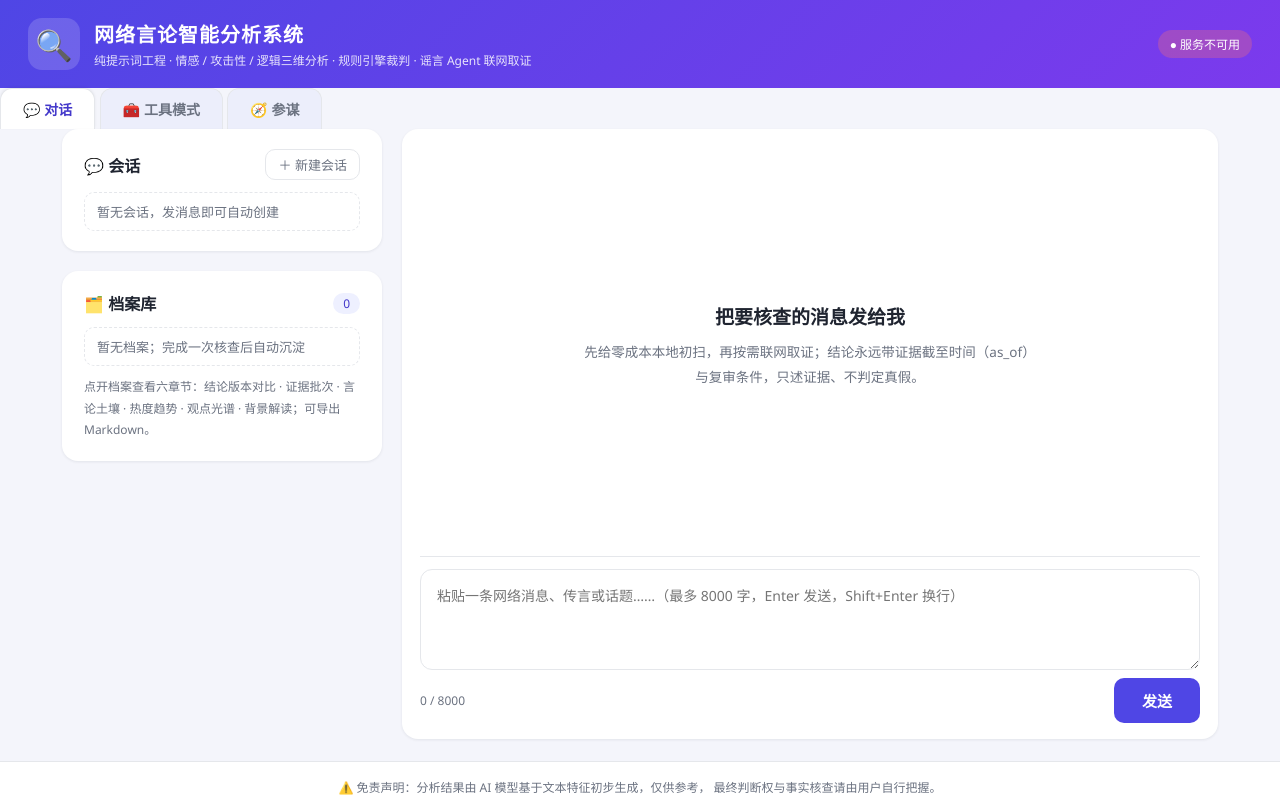
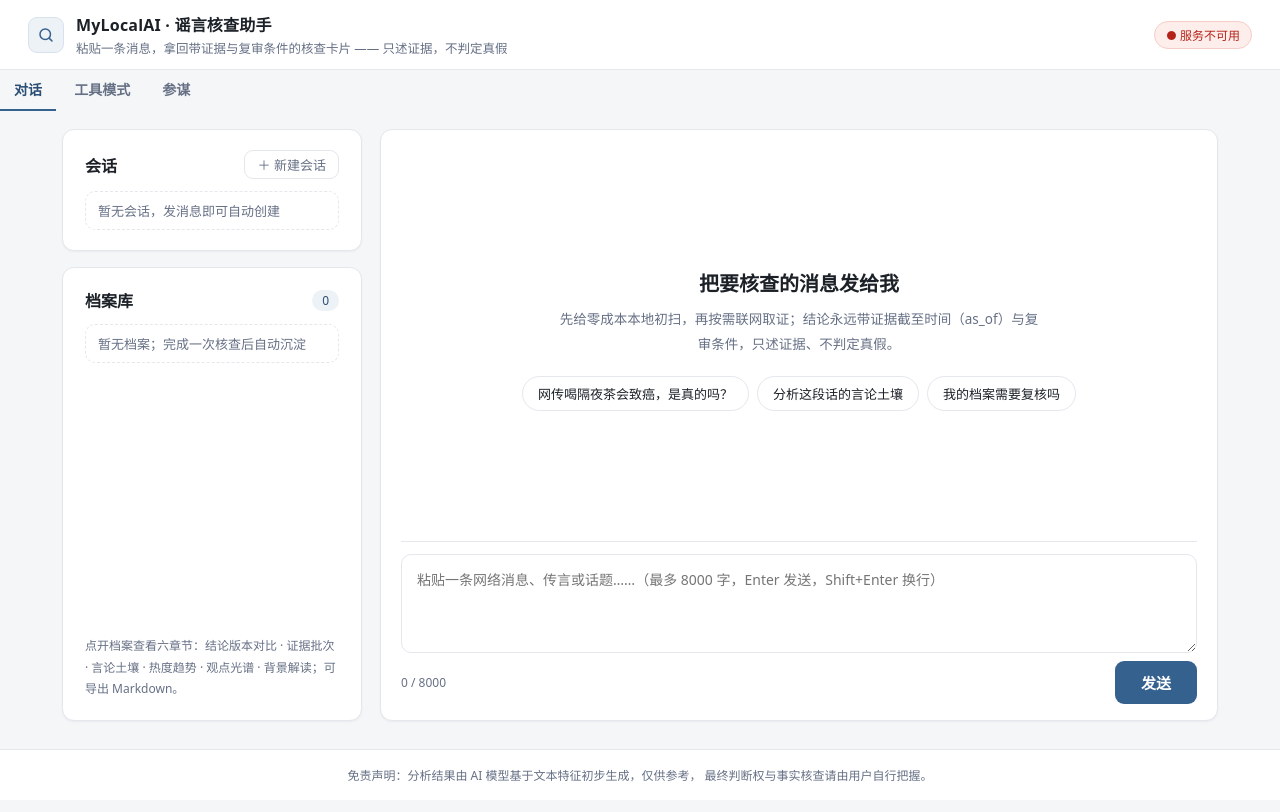
Before and after one commit to nonecx/MyLocalAI, a plain HTML site: page src/mylocalai/web/static/index.html in a window 1280 px wide. Drawn offline with Linux system fonts and the light colour scheme; files that its build step writes are made by us from their sources; no server answers; files whose address does not match are found by name.

Commit message:
UI 换皮+对话页重排：浅色工具风设计令牌（中性灰底+低饱和石板蓝）、渐变横幅改白底细线 header（副标题改人话）、文件夹 Tab 改下划线式、全站去装饰 emoji；对话页全高布局（侧栏档案列随视口滚动、消息流与输入框居中 860px）、欢迎态加三个可点示例（chat.js 三行接线）、参谋三卡等高+空态虚线框；服务端静态资源 Cache-Control: no-cache（升级后普通刷新即生效，不动旧前端契约字符串）；CI 1040+28 全绿

```diff
--- a/src/mylocalai/web/static/chat.css
+++ b/src/mylocalai/web/static/chat.css
@@ -8,32 +8,34 @@
 /* ---------- 首页双 Tab 导航 ---------- */
 .top-tabs {
   display: flex;
-  gap: 8px;
-  padding: 16px 22px 0;
+  gap: 2px;
+  padding: 8px 22px 0;
   max-width: 1200px;
   width: 100%;
   margin: 0 auto;
+  border-bottom: 1px solid var(--border);
 }
 
 .top-tab {
-  border: 1.5px solid var(--border);
-  border-bottom: none;
-  background: #eceefb;
+  border: none;
+  border-bottom: 2px solid transparent;
+  background: transparent;
   color: var(--muted);
   font-size: 14px;
   font-weight: 600;
-  padding: 10px 22px;
-  border-radius: 12px 12px 0 0;
+  padding: 9px 14px 10px;
+  border-radius: 6px 6px 0 0;
   cursor: pointer;
   transition: background 0.15s, color 0.15s;
 }
 
-.top-tab:hover { color: var(--primary); }
+.top-tab:hover { color: var(--text); background: rgba(28, 33, 40, 0.04); }
 
 .top-tab.active {
-  background: var(--panel);
+  background: transparent;
   color: var(--primary-dark);
-  box-shadow: 0 -1px 3px rgba(16, 24, 40, 0.06);
+  border-bottom-color: var(--primary);
+  box-shadow: none;
 }
 
 /* ---------- 对话布局 ---------- */
@@ -41,23 +43,34 @@
 
 .chat-layout {
   display: grid;
-  grid-template-columns: 320px minmax(0, 1fr);
-  gap: 20px;
-  padding: 0 22px 22px;
+  grid-template-columns: 300px minmax(0, 1fr);
+  gap: 18px;
+  padding: 18px 22px;
   max-width: 1200px;
   width: 100%;
   margin: 0 auto;
-  align-items: start;
+  align-items: stretch;
+  height: calc(100vh - 172px);
+  min-height: 520px;
 }
 
 .chat-side {
   display: flex;
   flex-direction: column;
-  gap: 20px;
+  gap: 16px;
   min-width: 0;
+  min-height: 0;
 }
 
-.chat-new-btn { font-size: 13px; padding: 5px 12px; }
+.chat-side > .chat-sessions-panel { flex: 0 0 auto; }
+.chat-side > .chat-dossier-panel {
+  flex: 1 1 auto;
+  min-height: 0;
+  display: flex;
+  flex-direction: column;
+}
+
+.chat-new-btn { font-size: 13px; padding: 4px 12px; }
 
 /* ---------- 会话列表 ---------- */
 .chat-session-list,
@@ -66,9 +79,11 @@
   display: flex;
   flex-direction: column;
   gap: 6px;
-  max-height: 300px;
+  max-height: 220px;
   overflow-y: auto;
 }
+
+.chat-dossier-list { flex: 1 1 auto; max-height: none; }
 
 .chat-session-list li,
 .chat-dossier-list li {
@@ -140,7 +155,7 @@
   border: 1px solid var(--border);
   border-radius: 10px;
   padding: 8px 10px;
-  background: #fbfbfe;
+  background: #fafbfc;
 }
 
 .chat-dossier-chapter-title {
@@ -259,10 +274,9 @@
 .chat-main-panel {
   display: flex;
   flex-direction: column;
-  min-height: 540px;
-  height: calc(100vh - 190px);
+  min-height: 0;
   min-width: 0;
-  padding: 16px 18px;
+  padding: 16px 20px;
 }
 
 .chat-messages {
@@ -272,6 +286,9 @@
   flex-direction: column;
   gap: 14px;
   padding: 6px 4px 14px;
+  width: 100%;
+  max-width: 860px;
+  margin: 0 auto;
 }
 
 .chat-welcome {
@@ -280,8 +297,32 @@
   color: var(--muted);
   padding: 30px 20px;
 }
-.chat-welcome h2 { font-size: 19px; color: var(--text); margin-bottom: 10px; }
-.chat-welcome p { font-size: 13.5px; line-height: 1.9; max-width: 460px; }
+.chat-welcome h2 { font-size: 20px; color: var(--text); margin-bottom: 10px; }
+.chat-welcome p { font-size: 13.5px; line-height: 1.9; max-width: 480px; margin: 0 auto; }
+
+.chat-welcome-samples {
+  margin-top: 18px;
+  display: flex;
+  justify-content: center;
+  flex-wrap: wrap;
+  gap: 8px;
+}
+
+.chat-welcome-sample {
+  border: 1px solid var(--border);
+  background: var(--panel);
+  color: var(--text);
+  border-radius: 999px;
+  padding: 7px 15px;
+  font-size: 13px;
+  cursor: pointer;
+  transition: border-color 0.15s, color 0.15s, background 0.15s;
+}
+.chat-welcome-sample:hover {
+  border-color: var(--primary);
+  color: var(--primary-dark);
+  background: var(--primary-soft);
+}
 
 .msg { display: flex; }
 .msg-user { justify-content: flex-end; }
@@ -355,7 +396,7 @@
   display: block;
   height: 100%;
   border-radius: 999px;
-  background: linear-gradient(90deg, var(--primary) 0%, #7c3aed 100%);
+  background: var(--primary);
   transition: width 0.3s;
 }
 
@@ -432,6 +473,9 @@
   display: flex;
   flex-direction: column;
   gap: 8px;
+  width: 100%;
+  max-width: 860px;
+  margin: 0 auto;
 }
 
 .chat-composer textarea {
@@ -451,9 +495,10 @@
 
 /* ---------- 窄屏 ---------- */
 @media (max-width: 900px) {
-  .chat-layout { grid-template-columns: 1fr; }
-  .chat-main-panel { height: auto; min-height: 420px; }
-  .chat-messages { min-height: 320px; }
+  .chat-layout { grid-template-columns: 1fr; height: auto; min-height: 0; }
+  .chat-main-panel { min-height: 460px; height: auto; }
+  .chat-side > .chat-dossier-panel { flex: 0 0 auto; }
+  .chat-dossier-list { max-height: 240px; }
 }
 
 /* ---------- 参谋 Tab（L4）：话术模式库 / 信源画像 / 本周简报 ----------
@@ -476,14 +521,24 @@
   border: 1px solid var(--border);
   border-radius: 10px;
   padding: 12px 14px;
-  background: #fbfbfe;
+  background: #fafbfc;
   min-width: 0;
+  display: flex;
+  flex-direction: column;
 }
 
 .insight-card-title { font-size: 13.5px; font-weight: 700; margin-bottom: 8px; }
-.insight-card-body { font-size: 12.5px; line-height: 1.8; }
+.insight-card-body { font-size: 12.5px; line-height: 1.8; flex: 1 1 auto; }
 
-.insight-empty { color: var(--muted); font-size: 12.5px; margin: 0; }
+.insight-empty {
+  color: var(--muted);
+  font-size: 12.5px;
+  margin: 0;
+  border: 1px dashed var(--border);
+  border-radius: 8px;
+  padding: 18px 12px;
+  text-align: center;
+}
 
 .insight-count { font-size: 13px; margin: 0 0 6px; }
 .insight-sub { font-size: 12px; margin: 0 0 8px; }
--- a/src/mylocalai/web/static/index.html
+++ b/src/mylocalai/web/static/index.html
@@ -10,10 +10,16 @@
 <body>
   <header class="site-header">
     <div class="brand">
-      <span class="logo">🔍</span>
+      <span class="logo" aria-hidden="true">
+        <svg viewBox="0 0 24 24" width="18" height="18" fill="none" stroke="currentColor"
+          stroke-width="2" stroke-linecap="round" stroke-linejoin="round">
+          <circle cx="11" cy="11" r="7" />
+          <path d="M20 20l-3.5-3.5" />
+        </svg>
+      </span>
       <div class="brand-text">
-        <h1>网络言论智能分析系统</h1>
-        <p>纯提示词工程 · 情感 / 攻击性 / 逻辑三维分析 · 规则引擎裁判 · 谣言 Agent 联网取证</p>
+        <h1>MyLocalAI · 谣言核查助手</h1>
+        <p>粘贴一条消息，拿回带证据与复审条件的核查卡片 —— 只述证据，不判定真假</p>
       </div>
     </div>
     <span id="apiStatus" class="status-chip checking">服务检查中…</span>
@@ -22,9 +28,9 @@
   <!-- ============ 首页三 Tab（M2/L4）：对话为默认 Tab；工具模式 = 原分析页；
        参谋 = L4 只读聚合页（insights.js 接管，切进时刷新） ============ -->
   <nav class="top-tabs" id="topTabs" role="tablist">
-    <button class="top-tab active" data-tab="chat" type="button">💬 对话</button>
-    <button class="top-tab" data-tab="tools" type="button">🧰 工具模式</button>
-    <button class="top-tab" data-tab="insights" type="button">🧭 参谋</button>
+    <button class="top-tab active" data-tab="chat" type="button">对话</button>
+    <button class="top-tab" data-tab="tools" type="button">工具模式</button>
+    <button class="top-tab" data-tab="insights" type="button">参谋</button>
   </nav>
 
   <!-- ============ 对话 Tab（M2 新增，chat.js 接管） ============ -->
@@ -34,7 +40,7 @@
         <!-- 会话列表 -->
         <section class="panel chat-sessions-panel">
           <div class="panel-head">
-            <h2>💬 会话</h2>
+            <h2>会话</h2>
             <button id="chatNewSession" class="btn-ghost chat-new-btn" type="button">＋ 新建会话</button>
           </div>
           <ul id="chatSessionList" class="chat-session-list">
@@ -44,7 +50,7 @@
         <!-- 档案库（M3：完整六章节档案库视图，chat.js 渲染） -->
         <section class="panel chat-dossier-panel">
           <div class="panel-head">
-            <h2>🗂️ 档案库</h2>
+            <h2>档案库</h2>
             <span id="chatDossierCount" class="count-chip">0</span>
           </div>
           <ul id="chatDossierList" class="chat-dossier-list">
@@ -56,19 +62,27 @@
 
       <!-- 消息流 + 输入区 -->
       <section class="panel chat-main-panel">
-        <div id="chatMessages" class="chat-messages">
-          <div class="chat-welcome">
-            <h2>把要核查的消息发给我</h2>
-            <p>先给零成本本地初扫，再按需联网取证；结论永远带证据截至时间（as_of）与复审条件，只述证据、不判定真假。</p>
+          <div id="chatMessages" class="chat-messages">
+            <div class="chat-welcome">
+              <h2>把要核查的消息发给我</h2>
+              <p>先给零成本本地初扫，再按需联网取证；结论永远带证据截至时间（as_of）与复审条件，只述证据、不判定真假。</p>
+              <div class="chat-welcome-samples">
+                <button class="chat-welcome-sample" type="button"
+                  data-sample="网传喝隔夜茶会致癌，转给家人看看！这条是真的吗？">网传喝隔夜茶会致癌，是真的吗？</button>
+                <button class="chat-welcome-sample" type="button"
+                  data-sample="气死了！听说自来水被人下毒了，官方根本不敢说！帮我分析一下这段话的言论土壤">分析这段话的言论土壤</button>
+                <button class="chat-welcome-sample" type="button"
+                  data-sample="最近有什么我查过的档案需要复核吗？">我的档案需要复核吗</button>
+              </div>
+            </div>
           </div>
-        </div>
         <div id="chatError" class="error-box hidden"></div>
         <div class="chat-composer">
           <textarea id="chatInput" maxlength="8000" rows="3"
             placeholder="粘贴一条网络消息、传言或话题……（最多 8000 字，Enter 发送，Shift+Enter 换行）"></textarea>
           <div class="chat-actions">
             <span id="chatCharCount" class="chat-char-count">0 / 8000</span>
-            <button id="chatCancelBtn" class="btn-ghost hidden" type="button">✖ 停止</button>
+            <button id="chatCancelBtn" class="btn-ghost hidden" type="button">停止</button>
             <button id="chatSendBtn" class="btn-primary" type="button">发送</button>
           </div>
         </div>
@@ -81,7 +95,7 @@
        /api/insights/* 只读聚合端点，零 LLM、不判定真假，空数据显示"暂无数据"。 -->
   <section class="panel insight-panel hidden" id="insightsPanel" hidden>
     <div class="panel-head">
-      <h2>🧭 参谋 · 你的个人档案画像</h2>
+      <h2>参谋 · 你的个人档案画像</h2>
       <span class="count-chip">零 LLM · 纯只读聚合</span>
     </div>
     <p class="insight-intro muted">
@@ -89,15 +103,15 @@
     </p>
     <div class="insight-cards">
       <article class="insight-card" id="insightPatterns">
-        <h3 class="insight-card-title">📚 话术模式库</h3>
+        <h3 class="insight-card-title">话术模式库</h3>
         <div class="insight-card-body"><p class="insight-empty">暂无数据</p></div>
       </article>
       <article class="insight-card" id="insightSources">
-        <h3 class="insight-card-title">🛰️ 信源画像</h3>
+        <h3 class="insight-card-title">信源画像</h3>
         <div class="insight-card-body"><p class="insight-empty">暂无数据</p></div>
       </article>
       <article class="insight-card" id="insightWeekly">
-        <h3 class="insight-card-title">🗓️ 本周简报</h3>
+        <h3 class="insight-card-title">本周简报</h3>
         <div class="insight-card-body"><p class="insight-empty">暂无数据</p></div>
       </article>
     </div>
@@ -109,13 +123,13 @@
       <!-- 输入区 -->
       <section class="panel">
         <div class="panel-head">
-          <h2>✍️ 输入待分析的网络言论</h2>
+          <h2>输入待分析的网络言论</h2>
         </div>
         <div class="mode-row">
           <span class="mode-label">分析模式</span>
           <div class="mode-switch" id="modeSwitch">
-            <button class="mode-btn active" data-mode="classic" type="button">⚡ 快速分析</button>
-            <button class="mode-btn" data-mode="agent" type="button">🛰️ 谣言 Agent · 联网取证</button>
+            <button class="mode-btn active" data-mode="classic" type="button">快速分析</button>
+            <button class="mode-btn" data-mode="agent" type="button">谣言 Agent · 联网取证</button>
           </div>
           <span class="mode-tip" id="modeTip">三维分析 + 规则引擎，约 10–30 秒</span>
         </div>
@@ -126,8 +140,8 @@
           <div class="samples" id="sampleBar"><span class="samples-label">试试示例：</span></div>
         </div>
         <div class="actions">
-          <button id="analyzeBtn" class="btn-primary">🔍 开始分析</button>
-          <button id="cancelBtn" class="btn-ghost hidden">✖ 取消分析</button>
+          <button id="analyzeBtn" class="btn-primary">开始分析</button>
+          <button id="cancelBtn" class="btn-ghost hidden">取消分析</button>
           <button id="clearBtn" class="btn-ghost">清空</button>
         </div>
         <div id="loading" class="loading hidden">
@@ -153,7 +167,7 @@
             <article class="dim-card" id="dimLogic"></article>
           </div>
           <div class="report-box">
-            <h2>📋 完整分析报告</h2>
+            <h2>完整分析报告</h2>
             <pre id="reportText"></pre>
           </div>
         </div>
@@ -163,7 +177,7 @@
       <!-- 关注度（Attention）评估 -->
       <section id="attentionPanel" class="panel">
         <div class="panel-head">
-          <h2>📈 关注度（Attention）评估</h2>
+          <h2>关注度（Attention）评估</h2>
           <span class="count-chip">确定性公式 · 不调大模型</span>
         </div>
         <p class="attn-intro">
@@ -178,8 +192,8 @@
           <span class="attn-profile-desc" id="attnProfileDesc"></span>
         </div>
         <div class="attn-tabs" id="attnTabs">
-          <button class="attn-tab active" data-attn-tab="manual" type="button">🔢 手动输入 x/y/z</button>
-          <button class="attn-tab" data-attn-tab="search" type="button">🛰️ 话题联网估参</button>
+          <button class="attn-tab active" data-attn-tab="manual" type="button">手动输入 x/y/z</button>
+          <button class="attn-tab" data-attn-tab="search" type="button">话题联网估参</button>
         </div>
 
         <!-- 手动输入 -->
@@ -190,7 +204,7 @@
             <label>z 文章留言量<input id="attnZ" type="number" min="0" step="1" value="1000" /></label>
           </div>
           <div class="actions">
-            <button id="attnCalcBtn" class="btn-primary" type="button">📈 计算关注度</button>
+            <button id="attnCalcBtn" class="btn-primary" type="button">计算关注度</button>
             <button id="attnResetBtn" class="btn-ghost" type="button">恢复默认</button>
           </div>
         </div>
@@ -204,7 +218,7 @@
             </label>
           </div>
           <div class="actions">
-            <button id="attnSearchBtn" class="btn-primary" type="button">🛰️ 联网估参并算分</button>
+            <button id="attnSearchBtn" class="btn-primary" type="button">联网估参并算分</button>
           </div>
           <p class="attn-hint">
             会真实联网检索该话题，从检索结果估出 x/y/z。<b>y/z 是代理值</b>：
@@ -221,7 +235,7 @@
       <!-- 历史记录 -->
       <section class="panel">
         <div class="panel-head">
-          <h2>🕘 分析记录</h2>
+          <h2>分析记录</h2>
           <span id="historyCount" class="count-chip">0</span>
         </div>
         <ul id="historyList" class="history-list">
@@ -231,7 +245,7 @@
 
       <!-- 关于 -->
       <section class="panel about-panel">
-        <h2>ℹ️ 关于系统</h2>
+        <h2>关于系统</h2>
         <p>本系统不训练模型：通过结构化提示词调用大模型 API 完成情感、
           攻击性、逻辑三个维度的分析，再用纯 Python 规则引擎得出确定性结论，
           最后生成解释报告。</p>
@@ -246,7 +260,7 @@
   </main>
 
   <footer class="site-footer">
-    ⚠️ 免责声明：分析结果由 AI 模型基于文本特征初步生成，仅供参考，
+    免责声明：分析结果由 AI 模型基于文本特征初步生成，仅供参考，
     最终判断权与事实核查请由用户自行把握。
   </footer>
 
--- a/src/mylocalai/web/static/style.css
+++ b/src/mylocalai/web/static/style.css
@@ -1,26 +1,30 @@
 /* ============================================================
-   网络言论智能分析系统 —— 页面样式
-   浅色学术风，主色靛蓝；无任何 CSS 框架依赖
+   MyLocalAI —— 页面样式
+   浅色工具风：中性灰底 + 低饱和石板蓝强调色；无任何 CSS 框架依赖
    ============================================================ */
 
 :root {
-  --primary: #4f46e5;
-  --primary-dark: #4338ca;
-  --primary-soft: #eef0ff;
-  --bg: #f4f5fb;
+  --primary: #35618f;
+  --primary-dark: #2a4e74;
+  --primary-soft: #edf2f7;
+  --primary-border: #d8e2ee;
+  --bg: #f5f6f8;
   --panel: #ffffff;
-  --text: #1f2430;
-  --muted: #6b7280;
-  --border: #e5e7eb;
-  --danger: #dc2626;
-  --warn: #c2410c;
-  --good: #15803d;
+  --text: #1c2128;
+  --muted: #667085;
+  --border: #e4e7ec;
+  --danger: #b42318;
+  --warn: #b45309;
+  --good: #1e7b3c;
+  --shadow: 0 1px 2px rgba(16, 24, 40, 0.05);
 }
 
 * { box-sizing: border-box; margin: 0; padding: 0; }
 
 body {
-  font-family: "Microsoft YaHei", "PingFang SC", "Segoe UI", system-ui, sans-serif;
+  font-family: system-ui, -apple-system, "Segoe UI", "Microsoft YaHei",
+    "PingFang SC", sans-serif;
+  font-variant-numeric: tabular-nums;
   background: var(--bg);
   color: var(--text);
   min-height: 100vh;
@@ -30,9 +34,10 @@ body {
 
 /* ---------- 顶部 ---------- */
 .site-header {
-  background: linear-gradient(135deg, #4f46e5 0%, #7c3aed 100%);
-  color: #fff;
-  padding: 18px 28px;
+  background: var(--panel);
+  border-bottom: 1px solid var(--border);
+  color: var(--text);
+  padding: 12px 28px;
   display: flex;
   justify-content: space-between;
   align-items: center;
@@ -40,27 +45,31 @@ body {
   flex-wrap: wrap;
 }
 
-.brand { display: flex; align-items: center; gap: 14px; }
+.brand { display: flex; align-items: center; gap: 12px; }
 
 .logo {
-  font-size: 30px;
-  width: 52px; height: 52px;
+  width: 36px; height: 36px;
   display: flex; align-items: center; justify-content: center;
-  background: rgba(255, 255, 255, 0.16);
-  border-radius: 14px;
+  color: var(--primary);
+  background: var(--primary-soft);
+  border: 1px solid var(--primary-border);
+  border-radius: 9px;
+  flex-shrink: 0;
 }
 
-.brand-text h1 { font-size: 20px; letter-spacing: 1px; }
-.brand-text p { font-size: 12px; opacity: 0.85; margin-top: 3px; }
+.brand-text h1 { font-size: 16px; font-weight: 700; letter-spacing: 0.2px; }
+.brand-text p { font-size: 12.5px; color: var(--muted); margin-top: 2px; }
 
 .status-chip {
   font-size: 12px;
-  padding: 5px 12px;
+  padding: 4px 11px;
   border-radius: 999px;
-  background: rgba(255, 255, 255, 0.16);
+  border: 1px solid var(--border);
+  background: var(--bg);
+  color: var(--muted);
 }
-.status-chip.ok { background: rgba(74, 222, 128, 0.25); }
-.status-chip.bad { background: rgba(248, 113, 113, 0.3); }
+.status-chip.ok { background: #ecf9f0; border-color: #cdeed8; color: var(--good); }
+.status-chip.bad { background: #fdeeec; border-color: #f6cdc7; color: var(--danger); }
 
 /* ---------- 布局 ---------- */
 .layout {
@@ -79,9 +88,10 @@ body {
 
 .panel {
   background: var(--panel);
-  border-radius: 16px;
+  border: 1px solid var(--border);
+  border-radius: 12px;
   padding: 20px 22px;
-  box-shadow: 0 1px 3px rgba(16, 24, 40, 0.08);
+  box-shadow: var(--shadow);
 }
 
 .panel-head {
@@ -105,17 +115,18 @@ textarea {
   width: 100%;
   min-height: 150px;
   resize: vertical;
-  border: 1.5px solid var(--border);
-  border-radius: 12px;
-  padding: 14px 16px;
+  border: 1px solid var(--border);
+  border-radius: 10px;
+  padding: 13px 15px;
   font-size: 15px;
   line-height: 1.7;
   font-family: inherit;
   color: var(--text);
+  background: var(--panel);
   outline: none;
-  transition: border-color 0.15s;
+  transition: border-color 0.15s, box-shadow 0.15s;
 }
-textarea:focus { border-color: var(--primary); }
+textarea:focus { border-color: var(--primary); box-shadow: 0 0 0 3px rgba(53, 97, 143, 0.12); }
 
 .input-meta {
   display: flex;
@@ -148,8 +159,8 @@ textarea:focus { border-color: var(--primary); }
   background: var(--primary);
   color: #fff;
   border: none;
-  border-radius: 10px;
-  padding: 12px 28px;
+  border-radius: 9px;
+  padding: 11px 26px;
   font-size: 15px;
   font-weight: 600;
   cursor: pointer;
@@ -159,15 +170,16 @@ textarea:focus { border-color: var(--primary); }
 .btn-primary:disabled { opacity: 0.55; cursor: not-allowed; }
 
 .btn-ghost {
-  background: transparent;
+  background: var(--panel);
   color: var(--muted);
   border: 1px solid var(--border);
-  border-radius: 10px;
-  padding: 12px 20px;
+  border-radius: 9px;
+  padding: 11px 18px;
   font-size: 14px;
   cursor: pointer;
+  transition: color 0.15s, border-color 0.15s;
 }
-.btn-ghost:hover { color: var(--text); border-color: #cbd0da; }
+.btn-ghost:hover { color: var(--text); border-color: #c8cdd6; }
 
 /* ---------- 加载动画 ---------- */
 .loading { margin-top: 16px; }
@@ -180,7 +192,7 @@ textarea:focus { border-color: var(--primary); }
   gap: 6px;
   padding: 6px 13px;
   border-radius: 999px;
-  background: #eef0f5;
+  background: #eef1f4;
   color: var(--muted);
   font-size: 13px;
   transition: all 0.3s;
@@ -223,7 +235,7 @@ textarea:focus { border-color: var(--primary); }
 .conclusion.warn   { background: #fff7ed; border-color: #fed7aa; color: #9a3412; }
 .conclusion.amber  { background: #fefce8; border-color: #fde68a; color: #854d0e; }
 .conclusion.good   { background: #f0fdf4; border-color: #bbf7d0; color: #166534; }
-.conclusion.info   { background: var(--primary-soft); border-color: #dbe0ff; color: var(--primary-dark); }
+.conclusion.info   { background: var(--primary-soft); border-color: var(--primary-border); color: var(--primary-dark); }
 
 /* ---------- 三维卡片 ---------- */
 .dims {
@@ -312,7 +324,7 @@ textarea:focus { border-color: var(--primary); }
   white-space: pre-wrap;
   word-break: break-word;
   font-family: inherit;
-  background: #f8f9ff;
+  background: #f8fafc;
   border: 1px solid var(--border);
   border-radius: 12px;
   padding: 16px 18px;
@@ -353,7 +365,7 @@ textarea:focus { border-color: var(--primary); }
   vertical-align: 1px;
 }
 .mode-chip.agent { background: var(--primary-soft); color: var(--primary-dark); }
-.mode-chip.classic { background: #eef0f5; color: var(--muted); }
+.mode-chip.classic { background: #eef1f4; color: var(--muted); }
 .h-text {
   font-size: 12px;
   color: var(--muted);
@@ -395,7 +407,7 @@ textarea:focus { border-color: var(--primary); }
 
 .mode-switch {
   display: inline-flex;
-  background: #eef0f5;
+  background: #eef1f4;
   border-radius: 10px;
   padding: 3px;
 }
@@ -715,7 +727,7 @@ textarea:focus { border-color: var(--primary); }
   align-items: center;
   gap: 8px;
   background: var(--primary-soft);
-  border: 1px solid #dbe0ff;
+  border: 1px solid var(--primary-border);
   border-radius: 8px;
   padding: 9px 13px;
   font-size: 12px;
```
Also changed, not shown: src/mylocalai/web/static/chat.js (+10 -1 lines), 1 other file.
